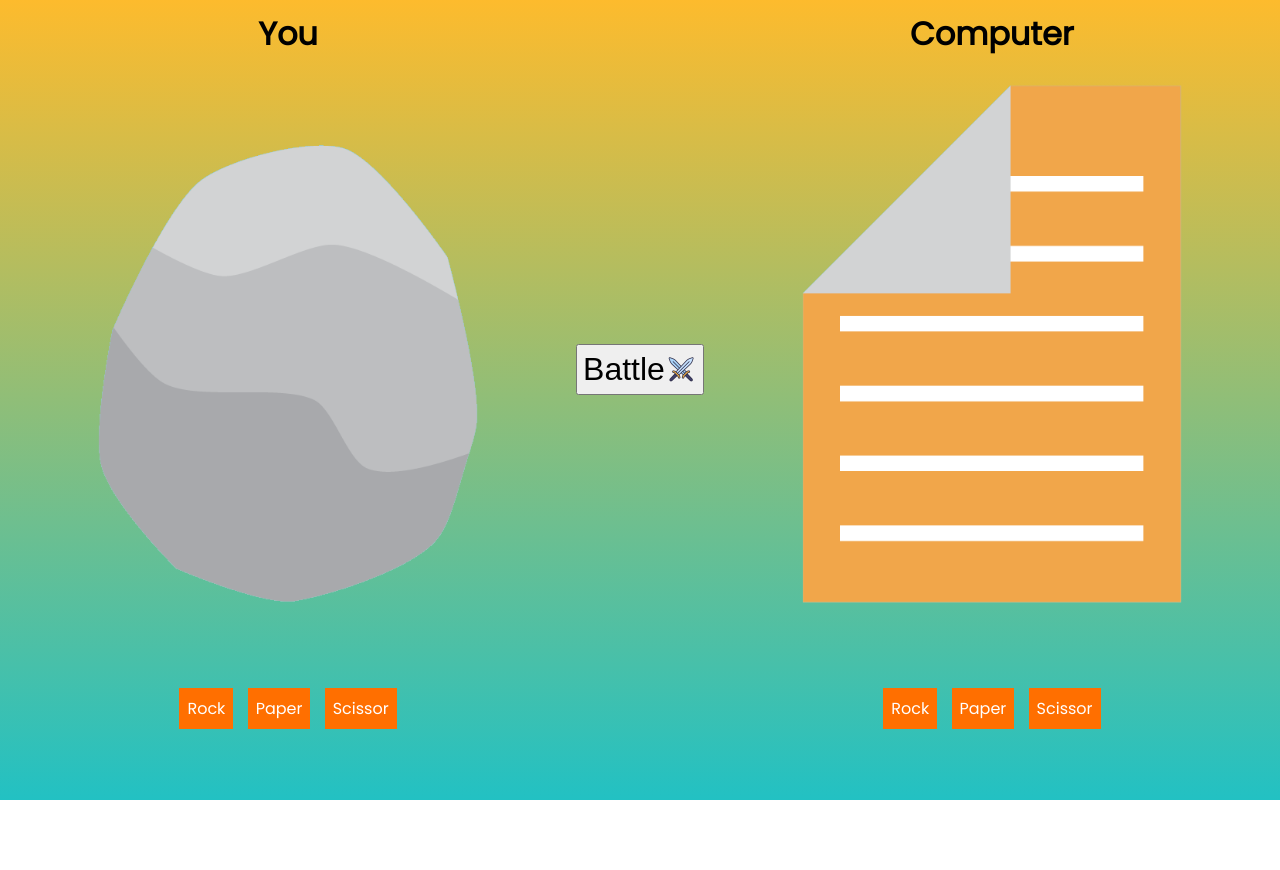
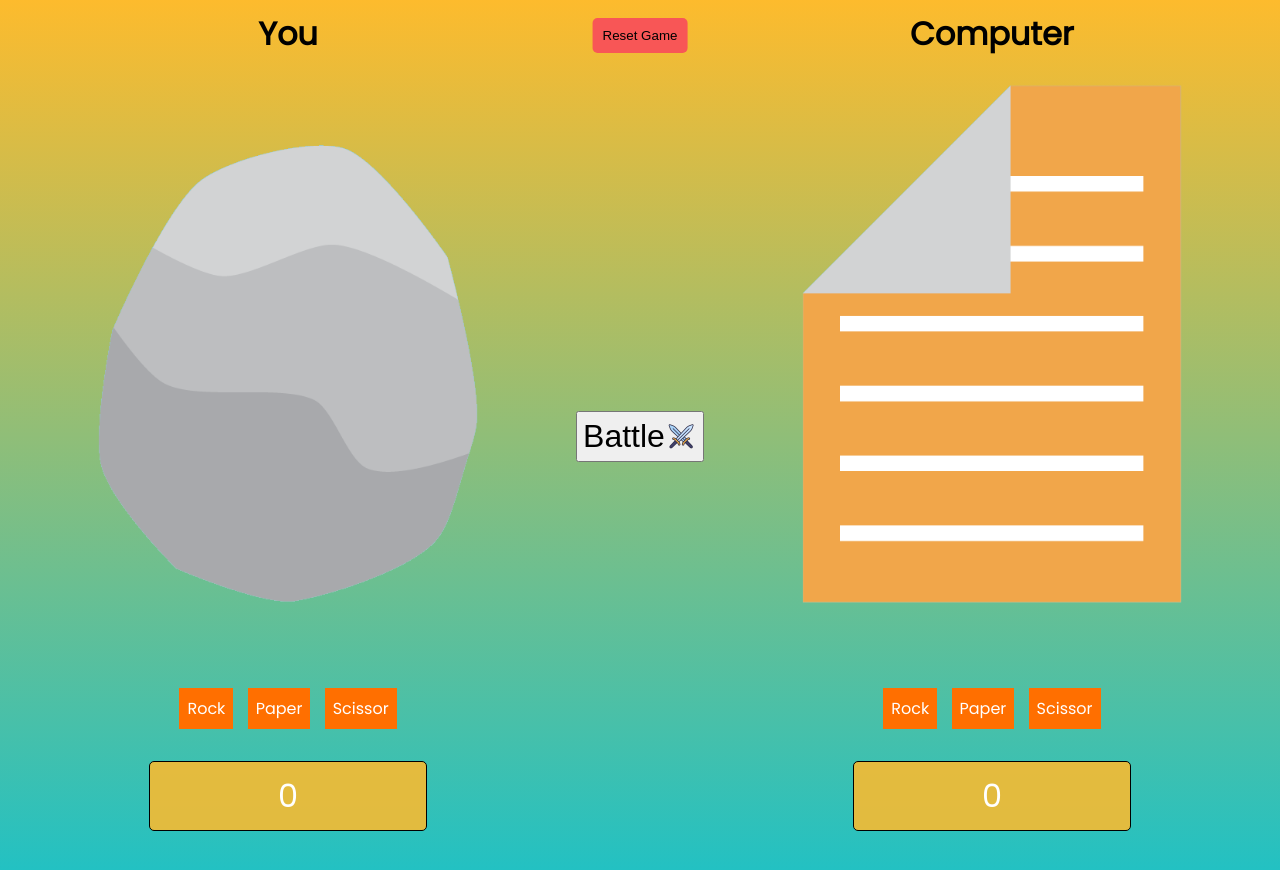
Before and after one commit to raikiran07/rockpaperscissors, a plain HTML site: page index.html in a window 1280 px wide. Before the commit the page ends 800 px from the top, so only its background shows below. Drawn offline with Linux system fonts and the light colour scheme.

Commit message:
score and reset functionality added

```diff
--- a/index.html
+++ b/index.html
@@ -3,7 +3,7 @@
 <head>
     <meta charset="UTF-8">
     <meta name="viewport" content="width=device-width, initial-scale=1.0">
-    <title>Document</title>
+    <title>RPS</title>
     <link rel="preconnect" href="https://fonts.googleapis.com">
 <link rel="preconnect" href="https://fonts.gstatic.com" crossorigin>
 <link href="https://fonts.googleapis.com/css2?family=Poppins&display=swap" rel="stylesheet">
@@ -159,10 +159,79 @@
             color:white;
         }
 
+        /*
+        styling the score container
+        */
+
+        .score-container{
+            border:1px solid black;
+            max-width:50%;
+            display:flex;
+            align-items:center;
+            justify-content:center;
+            margin:2rem auto;
+            /* min-height:100px; */
+            padding:10px;
+            border-radius:5px;
+            background-color:rgba(253, 187, 45, 0.871);
+            color:#fff;
+            font-size:2rem;
+        }
+
+        /*
+        styling the reset game button
+         */
+
+         .reset-game-container{
+            max-width:300px;
+            font-size:1.2rem;
+            padding:8px;
+            border:none;
+            outline:none;
+            border-radius:3px;
+            position:absolute;
+            top:10px;
+            left:50%;
+            transform:translateX(-50%);
+            cursor:pointer;
+
+         }
+         #reset-game{
+            padding:10px;
+            background-color:rgb(248, 86, 86);
+            border:none;
+            outline:none;
+            cursor:pointer;
+            border-top-left-radius:3px;
+            border-bottom-left-radius:3px;
+            transition:all .3s ease;
+            border-radius:5px;
+         }
+
+         #reset-game:hover{
+            background-color:red;
+            color:white;
+         }
+
 
 
 
         @media screen and (max-width:468px){
+
+           .reset-game-container{
+
+            right:0;
+            transform:none;
+            text-align:right;
+            padding:0;
+           }
+
+           #reset-game{
+            padding:5px;
+           }
+
+
+
             .container{
                 display:block;
                 text-align:center;
@@ -186,6 +255,8 @@
             }
 
 
+
+
         }
 
 
@@ -207,6 +278,11 @@
             <span class="btn user-option" data-value="paper">Paper</span>
             <span class="btn user-option" data-value="scissors">Scissor</span>
             </div>
+            <div class="score-container">
+                <span id="user-score">
+                    0
+                </span>
+            </div>
 
         </div>
         <button id="play"><span>Battle</span>
@@ -222,6 +298,11 @@
             <span class="btn comp-option" data-value="paper">Paper</span>
             <span class="btn comp-option" data-value="scissors">Scissor</span>
             </div>
+            <div class="score-container">
+                <span id="comp-score">
+                    0
+                </span>
+            </div>
 
         </div>
 
@@ -235,6 +316,12 @@
         </div>
 
     </div>
+    <div class="reset-game-container">
+        <button id="reset-game">
+            Reset Game
+        </button>
+    </div>
+
     <script>
 
         //user player-container
@@ -256,6 +343,33 @@
 
         //reset-btn
         const resetBtn = document.getElementById('reset-btn')
+
+        // storing scores in local storage
+        let userScore = localStorage.getItem('userScore') ? Number(localStorage.getItem('userScore')) : 0
+        let computerScore = localStorage.getItem('computerScore') ? Number(localStorage.getItem('computerScore')) : 0;
+
+        //grabing the score element
+        const userScoreDiv = document.getElementById('user-score')
+        const compScoreDiv = document.getElementById('comp-score')
+
+        //grabing the reset-game element
+        const resetScoreBtn = document.getElementById('reset-game')
+
+
+
+
+
+
+
+
+        localStorage.setItem('userScore',userScore)
+        localStorage.setItem('computerScore',computerScore)
+
+
+        userScoreDiv.innerText = userScore
+        compScoreDiv.innerText = computerScore
+
+
 
 
 
@@ -303,9 +417,15 @@
                 return "Game Draw"
             }
             else if(user=='rock' && comp=='scissors' || user=='scissors' && comp=='paper' || user=='paper' && comp=='rock'){
+                userScore += 1
+                userScoreDiv.innerText = userScore
+                localStorage.setItem('userScore',userScore)
                 return "You win"
             }
             else{
+                computerScore += 1
+                compScoreDiv.innerText = computerScore
+                localStorage.setItem('computerScore',computerScore)
                 return "Computer Win"
             }
 
@@ -332,6 +452,17 @@
 
         }
 
+        //reset scores functionality
+        function resetScore(){
+            localStorage.setItem('userScore',0)
+            localStorage.setItem('computerScore',0)
+            userScoreDiv.innerText = 0
+            compScoreDiv.innerText = 0
+        }
+
+
+
+
         //reset game functionality
 
         function resetGame(){
@@ -339,13 +470,12 @@
 
         }
 
-        resetBtn.addEventListener('click',resetGame)
 
 
 
-
-
+        resetBtn.addEventListener('click',resetGame)
         playBtn.addEventListener('click',battleStart)
+        resetScoreBtn.addEventListener('click',resetScore)
 
 
 
```
